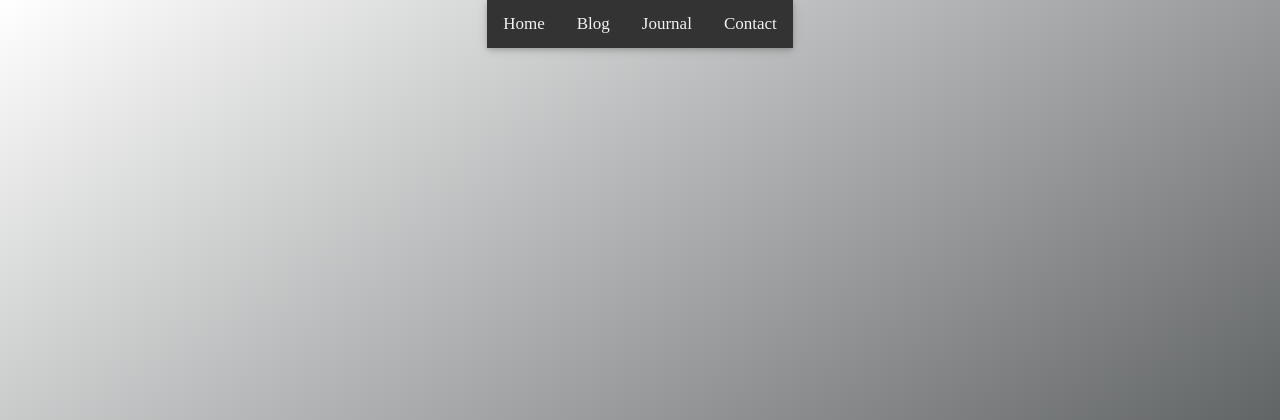
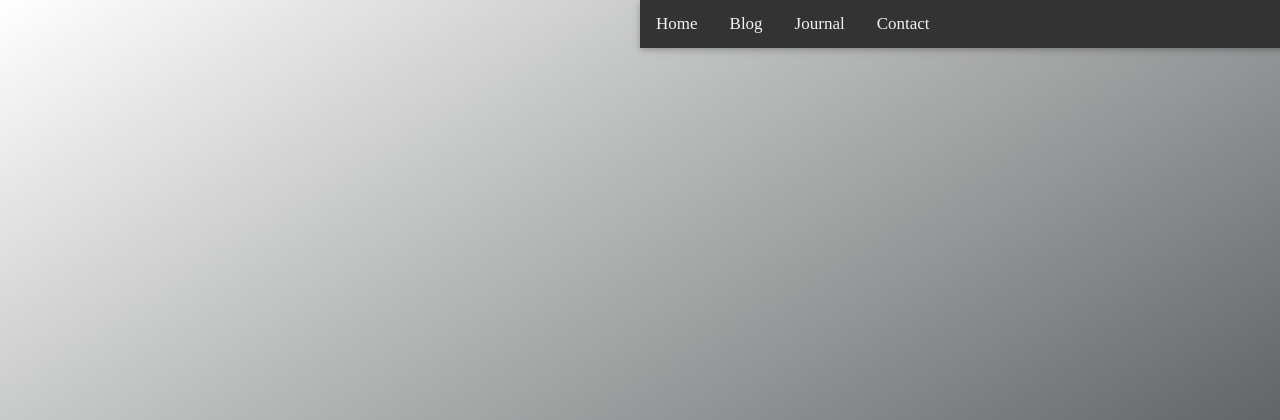
Before and after one commit to s501094/s501094.github.io, a PHP site: page / in a window 1280 px wide; the page is wider, and only the part inside the window is pictured. Shown: the top 420 px of that part. Run offline with PHP 8.4, Linux system fonts and the light colour scheme.

Commit message:
adjusting top nav

```diff
--- a/css/style.css
+++ b/css/style.css
@@ -16,7 +16,7 @@ body{
 .topnav {
 	background-color: #333;
 	overflow: hidden;
-	position: fixed;
+	position: absolute;
 	top: 0;
 	width: 100%;
 	z-index: 1;
@@ -26,10 +26,11 @@ body{
 	box-shadow: 0 2px 5px 0 rgb(0 0 0 / 16%), 0 2px 10px 0 rgb(0 0 0 / 12%);
 	color: ghostwhite;
 	overflow: hidden;
+	position: absolute;
 	width:100%;
 }
 .topnav a {
-	float: left;
+	float:left;
 	color: #f2f2f2;
 	text-align: center;
 	padding: 14px 16px;
--- a/index.html
+++ b/index.html
@@ -24,7 +24,7 @@
     </div>
 
     <!-- Navbar on small screens (remove the onclick attribute if you want the navbar to always show on top of the content when clicking on the links)
-    <div id="Blog" class="w3-bar-block w3-black w3-hide w3-hide-large w3-hide-medium w3-top" style="margin-top:46px">
+    <div id="Blog" class="topnav-bar w3-hide-large w3-hide-medium w3-top" style="margin-top:46px">
         <a href="#Blog" class="w3-bar-item w3-button w3-padding-large" onclick="myFunction()">Blog</a>
         <a href="#Journal" class="w3-bar-item w3-button w3-padding-large" onclick="myFunction()">Journal</a>
         <a href="#contact" class="w3-bar-item w3-button w3-padding-large" onclick="myFunction()">Contact</a>
```
